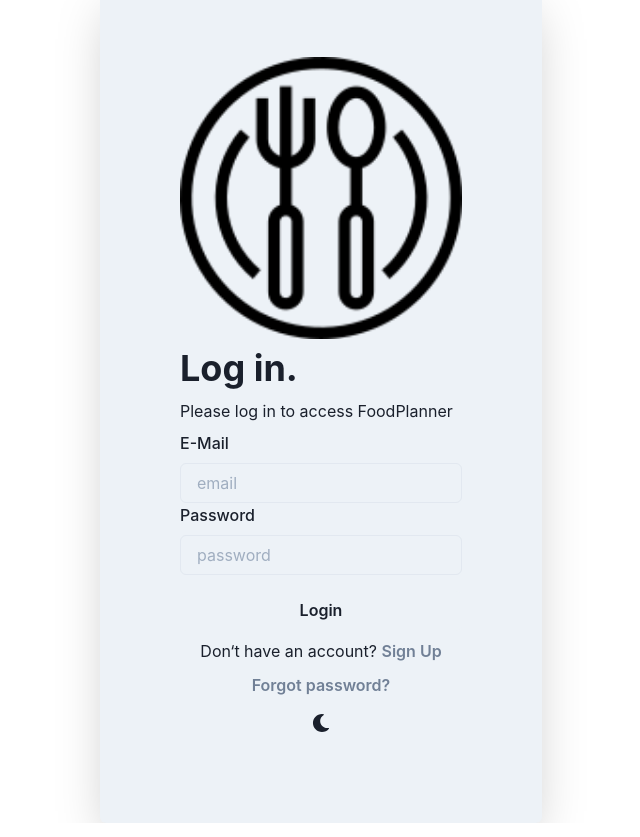
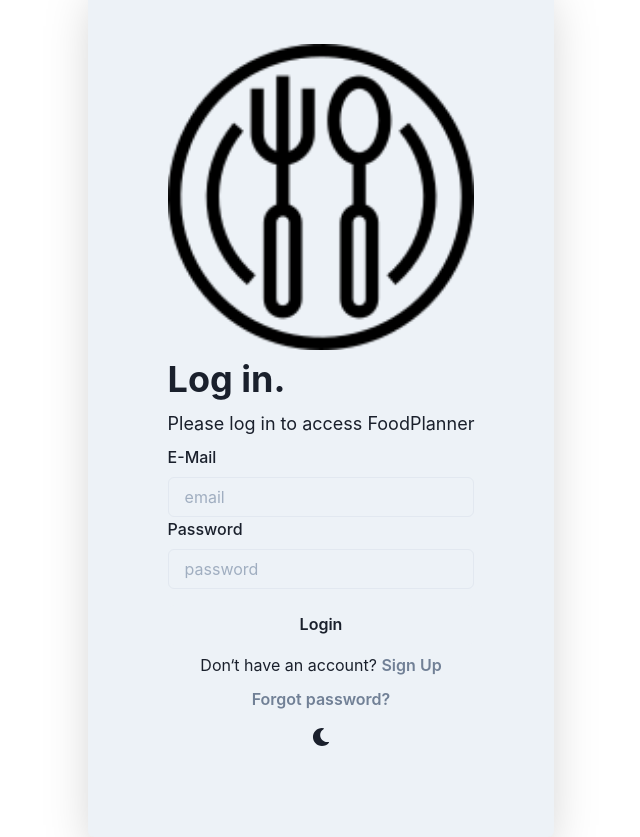
Before and after one commit to abaumeler/react-demo, a React (Create React App) app: page / in a window 1280 px wide. Shown: the whole page, without its empty margins (319-959 px from the left). Built offline with nearby package versions, Linux system fonts and the light colour scheme.

Commit message:
- fixed some typos

```diff
--- a/src/components/LoginPage.js
+++ b/src/components/LoginPage.js
@@ -38,9 +38,9 @@ function LoginPage() {
   return (
     <Center h="100vh">
       <Stack boxShadow="2xl" p="20" rounded="md" bg={bg}>
-        <img src={logo} maxW="20px" mb="10" mx="auto" alt="logo" />
+        <img src={logo} maxw="20px" mb="10" mx="auto" alt="logo" />
         <Heading as="h1">Log in.</Heading>
-        <Text fontsize="lg">Please log in to access FoodPlanner</Text>
+        <Text fontSize="lg">Please log in to access FoodPlanner</Text>
         <Formik
           initialValues={{
             email: '',
--- a/src/components/SignUpPage.js
+++ b/src/components/SignUpPage.js
@@ -54,9 +54,9 @@ import {
     return (
       <Center h="100vh">
         <Stack boxShadow="2xl" p="20" rounded="md" bg={bg}>
-          <img src={logo} maxW="20px" mb="10" mx="auto" alt="logo" />
+          <img src={logo} maxw="20px" mb="10" mx="auto" alt="logo" />
           <Heading as="h1">Hello!</Heading>
-          <Text fontsize="lg">Sign up for FoodPlanner</Text>
+          <Text fontSize="lg">Sign up for FoodPlanner</Text>
           <Formik
             initialValues={{
               firstname: '',
```
